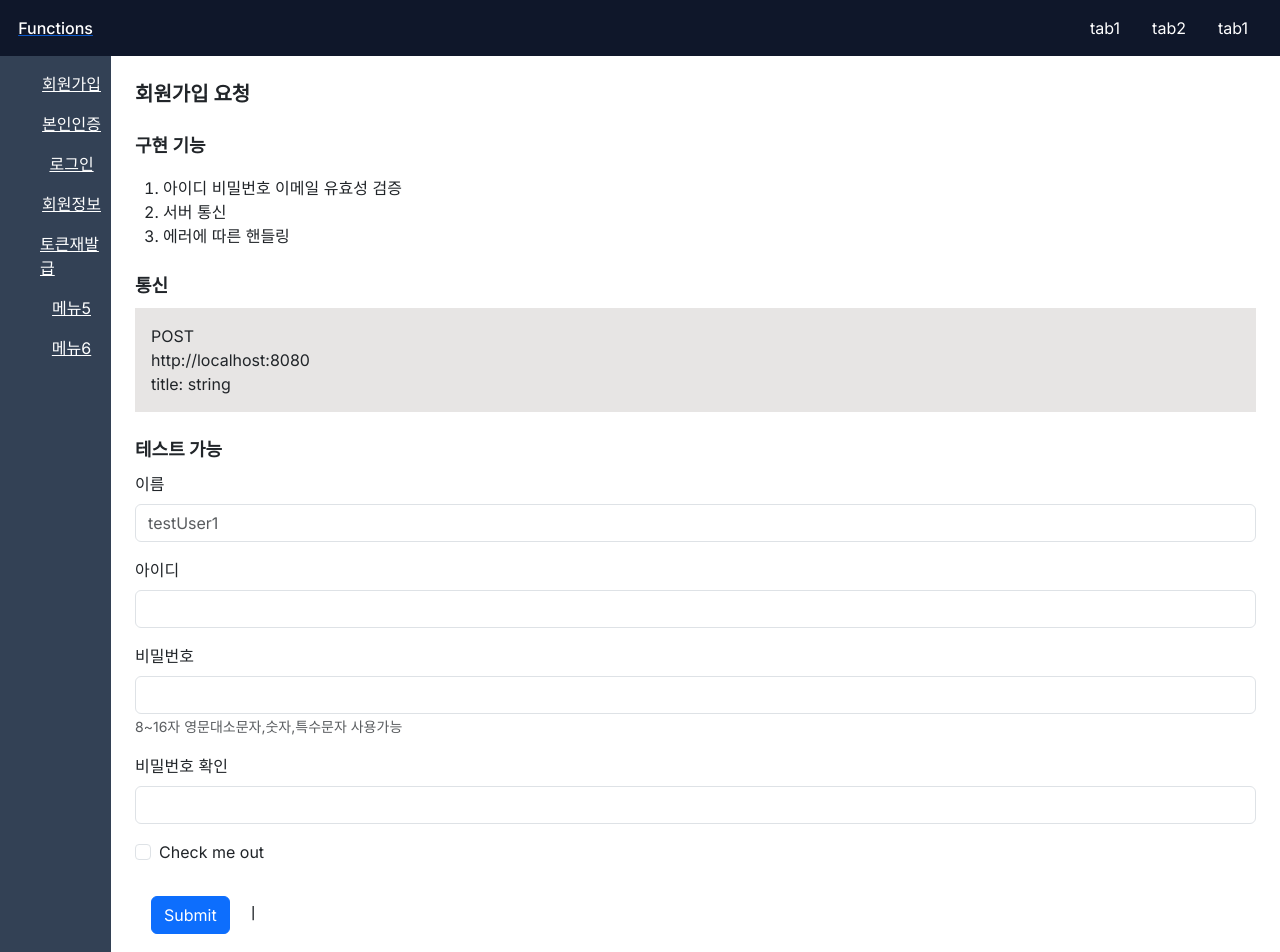
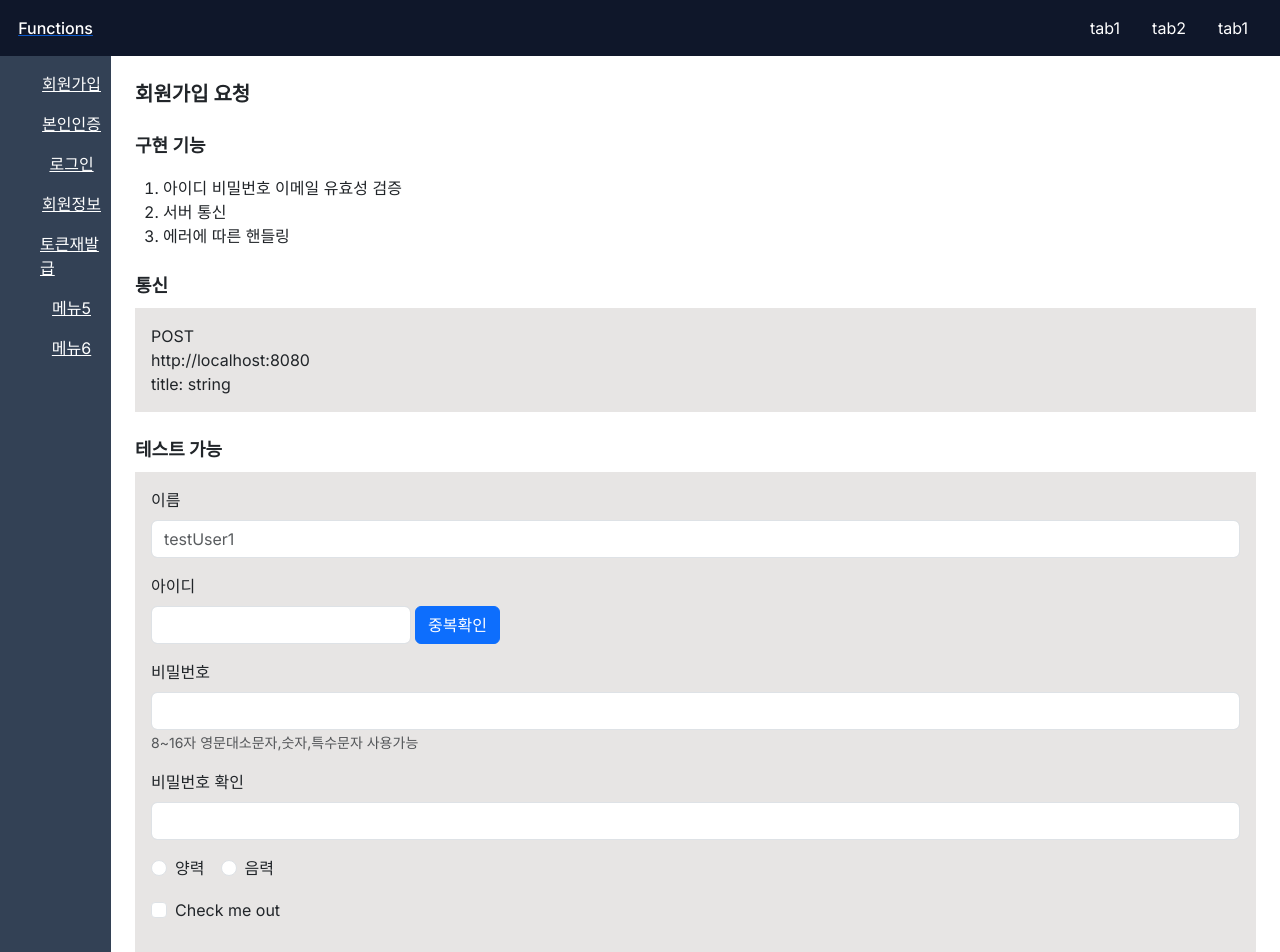
Before and after one commit to Icyeong/functions, a Next.js app: page /signup in a window 1280 px wide. Shown: the top 952 px of the page. Built offline with nearby package versions, Linux system fonts and the light colour scheme.

Commit message:
signup form 리팩토링 및 컴포넌트화

```diff
--- /dev/null
+++ b/src/app/signup/components/Radio.tsx
@@ -0,0 +1,26 @@
+import Bs_Form from "react-bootstrap/Form";
+
+// type Props = [{ type: string; title: string }];
+
+type Props = {
+  props: { type: string; title: string }[];
+};
+
+export default function Input({ props }: Props) {
+  console.log(props, props.length);
+  return (
+    <div className="mb-3">
+      {props.length > 0 &&
+        props.map((el, idx) => (
+          <Bs_Form.Check
+            key={idx}
+            inline
+            label={el.title}
+            name="group"
+            type="radio"
+            id={`inline-${el.type}-${idx}`}
+          />
+        ))}
+    </div>
+  );
+}
--- /dev/null
+++ b/src/app/signup/components/UserId.tsx
@@ -0,0 +1,10 @@
+import Input from "./Input";
+
+export default function UserId() {
+  return (
+    <div className="flex align-items-center">
+      <Input type="text" title="아이디" />
+      <button className="btn btn-primary max-h-10 mt-3 ml-1">중복확인</button>
+    </div>
+  );
+}
--- a/src/app/signup/components/form.tsx
+++ b/src/app/signup/components/form.tsx
@@ -2,25 +2,31 @@
 import Button from "react-bootstrap/Button";
 import Bs_Form from "react-bootstrap/Form";
 import Input from "./Input";
+import Radio from "./Radio";
+import UserId from "./UserId";
 
 export default function Form() {
+  const radios = [
+    { type: "radio", title: "양력" },
+    { type: "radio", title: "음력" },
+  ];
   return (
-    <Bs_Form>
+    <Bs_Form className="bg-stone-200 p-3">
       <Input type="text" title="이름" placeholder="testUser1" readonly />
-      <Input type="text" title="아이디" />
+      <UserId />
       <Input
         type="password"
         title="비밀번호"
         subText="8~16자 영문대소문자,숫자,특수문자 사용가능"
       />
       <Input type="password" title="비밀번호 확인" />
+      <Radio props={radios} />
       <Bs_Form.Group className="mb-3" controlId="formBasicCheckbox">
         <Bs_Form.Check type="checkbox" label="Check me out" />
       </Bs_Form.Group>
       <Button className="bg-blue-700 m-3" variant="primary" type="submit">
         Submit
       </Button>
-      ㅣ
     </Bs_Form>
   );
 }
```
